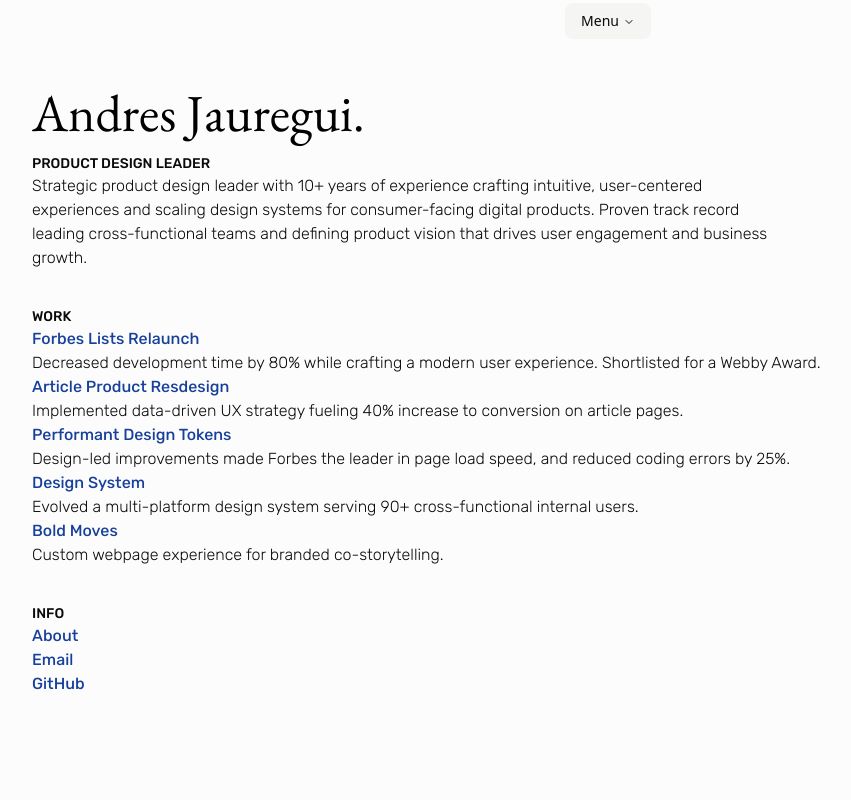
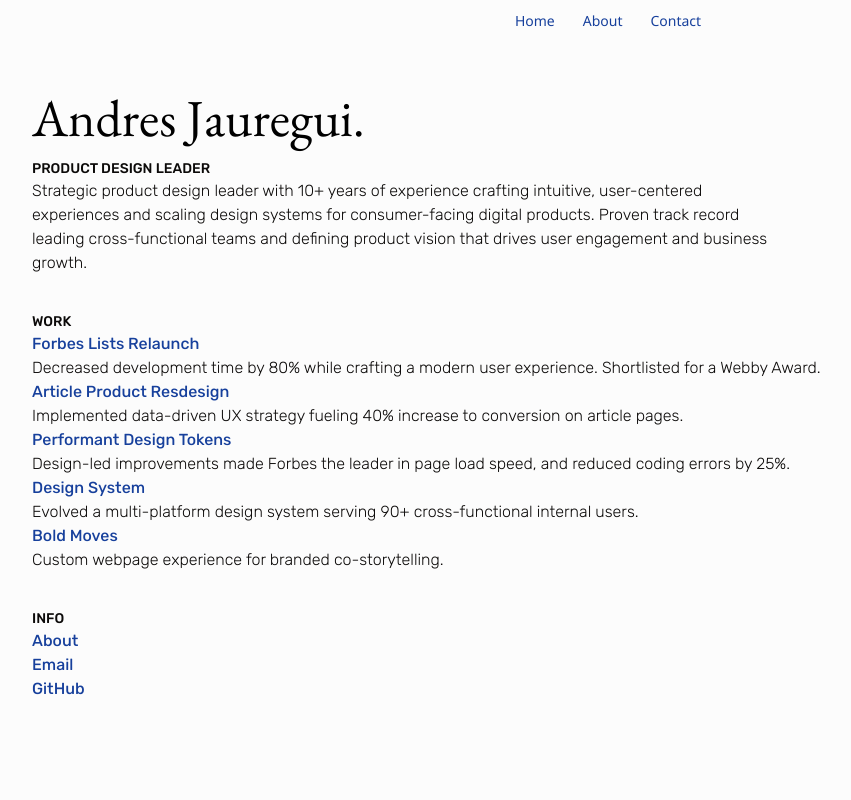
Before and after one commit to and-ji/and-ji.github.io, a React (Vite) app: page / in a window 1280 px wide. Shown: the top 800 px of the page, without its empty margins (32-883 px from the left). Built offline with nearby package versions, Linux system fonts and the light colour scheme.

Commit message:
update navigation.jsx again

```diff
--- a/src/components/navigation.jsx
+++ b/src/components/navigation.jsx
@@ -9,7 +9,6 @@ import {
 } from '@/components/ui/navigation-menu'
 import { cn } from "@/lib/utils"
 
-// Define components array without type annotation
 const components = [
     { title: 'Home', href: '/' },
     { title: 'About', href: '/about' },
@@ -20,12 +19,6 @@ export function Navigation() {
     return (
         <NavigationMenu className="max-w-2xl mx-auto px-4">
             <NavigationMenuList>
-                <NavigationMenuItem>
-                    <NavigationMenuTrigger className="bg-secondary hover:bg-secondary/80">
-                        Menu
-                    </NavigationMenuTrigger>
-                    <NavigationMenuContent>
-                        <ul className="grid gap-3 p-4 md:p-6 md:w-[400px]">
                 {components.map((component) => (
                     <NavigationMenuItem key={component.href}>
                         <NavigationMenuLink
@@ -40,11 +33,8 @@ export function Navigation() {
                         </NavigationMenuLink>
                     </NavigationMenuItem>
                 ))}
-                        </ul>
-                    </NavigationMenuContent>
-                </NavigationMenuItem>
             </NavigationMenuList>
-            <NavigationMenuViewport />
+            <NavigationMenuViewport className="absolute top-full" />
         </NavigationMenu>
     )
 }
```
Also changed, not shown: 1 other file (tests, documents, lock files or other folders). Lines whose indentation alone changed are shown as unchanged.
